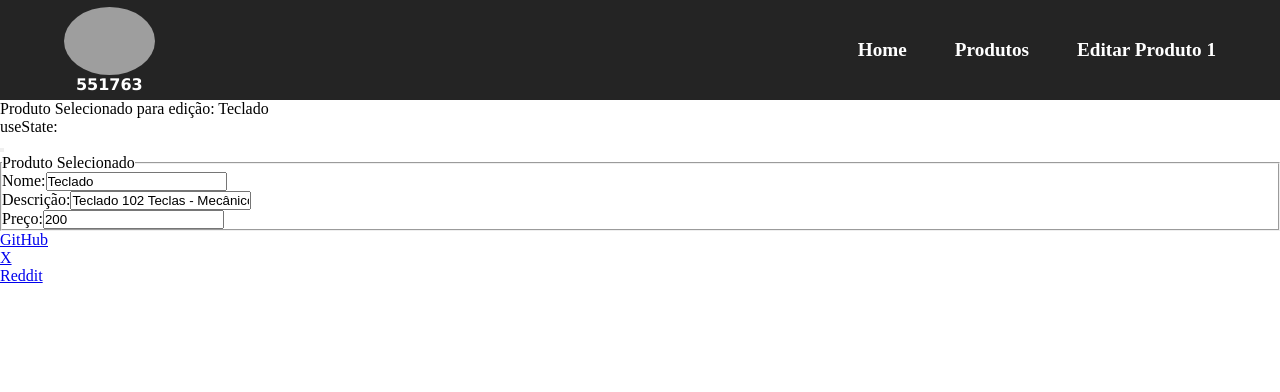
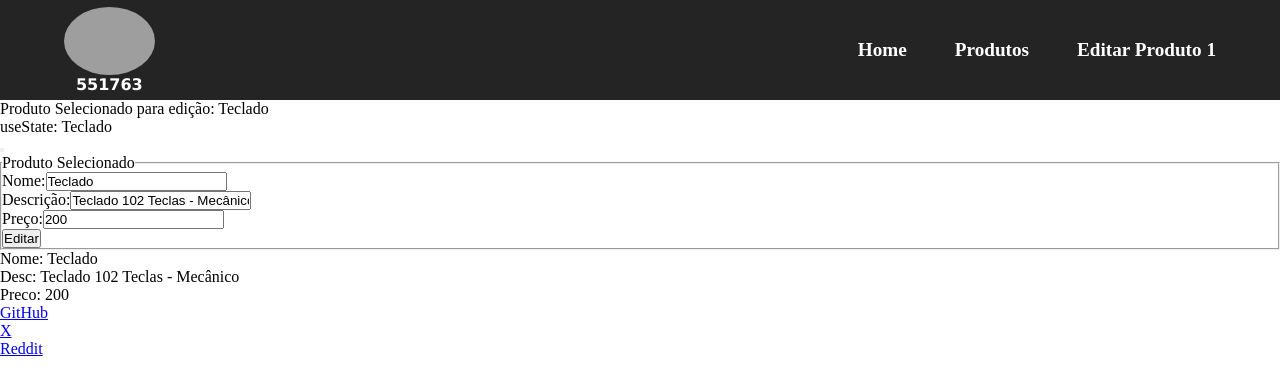
Before and after one commit to Duh0127/projeto-spa, a React (Vite) app: page /produtos/editar/1 in a window 1280 px wide. Shown: the top 392 px of the page. Built offline with nearby package versions, Linux system fonts and the light colour scheme; grey boxes are pictures that could not be loaded.

Commit message:
Editando informações na lista de produtos

```diff
--- a/src/components/produtos/EditarProduto.jsx
+++ b/src/components/produtos/EditarProduto.jsx
@@ -1,37 +1,86 @@
-import { useParams } from 'react-router-dom';
+import { useParams, useNavigate } from 'react-router-dom';
 import { ListaProdutos } from './ListaProdutos';
 import { useState } from 'react';
 
 export default function EditarProdutos(){
     const { id } = useParams()
+    const navigate = useNavigate()
 
-    const [produtos, setProdutos] = useState();
+    const produtoSelecionado = ListaProdutos.filter(produto => produto.id == id)[0];
 
-    const produtoSelecionado = ListaProdutos.filter(produto => produto.id == id);
+    const [produto, setProduto] = useState({
+        id: produtoSelecionado.id,
+        nome: produtoSelecionado.nome,
+        desc: produtoSelecionado.desc,
+        preco: produtoSelecionado.preco,
+    });
+
+    const handleChange = (e) => {
+        const { name, value } = e.target;
+        setProduto({ ...produto, [name]: value })
+    }
+
+    const handleSubmit = (e) => {
+        e.preventDefault();
+
+        let indice = 0;
+        ListaProdutos.forEach((item, index) => {
+            if(item.id == id){
+                indice = index;
+            }
+        })
+
+        ListaProdutos.splice(indice, 1, produto);
+        navigate('/produtos')
+    }
 
     return(
         <main>
-            <p>Produto Selecionado para edição: {produtoSelecionado[0].nome}</p>
-            <p>useState: {produtos}</p>
-            <button onClick={()=> setProdutos("SLA")}></button>
-            <form>
+            <p>Produto Selecionado para edição: {produto.nome}</p>
+            <p>useState: {produto.nome}</p>
+            <button onClick={()=> setProduto("SLA")}></button>
+            <form onSubmit={handleSubmit}>
                 <fieldset>
                     <legend>Produto Selecionado</legend>
                     <div>
                         <label htmlFor="idNome">Nome:</label>
-                        <input type="text" name='nome' id='idNome' defaultValue={produtoSelecionado[0].nome} />
+                        <input
+                            type="text"
+                            name='nome'
+                            id='idNome'
+                            value={produto.nome}
+                            onChange={(e) => handleChange(e)}
+                        />
                     </div>
 
                     <div>
                         <label htmlFor="idDesc">Descrição:</label>
-                        <input type="text" name='desc' id='idDesc' defaultValue={produtoSelecionado[0].desc} />
+                        <input
+                            type="text"
+                            name='desc'
+                            id='idDesc'
+                            value={produto.desc}
+                            onChange={handleChange}
+                        />
                     </div>
 
                     <div>
                         <label htmlFor="idPreco">Preço:</label>
-                        <input type="text" name='preco' id='idPreco' defaultValue={produtoSelecionado[0].preco} />
+                        <input
+                            type="text"
+                            name='preco'
+                            id='idPreco'
+                            value={produto.preco}
+                            onChange={handleChange}
+                        />
                     </div>
+                    <button type="submit">Editar</button>
                 </fieldset>
+                <div>
+                    <p>Nome: {produto.nome}</p>
+                    <p>Desc: {produto.desc}</p>
+                    <p>Preco: {produto.preco}</p>
+                </div>
             </form>
         </main>
     )
```
